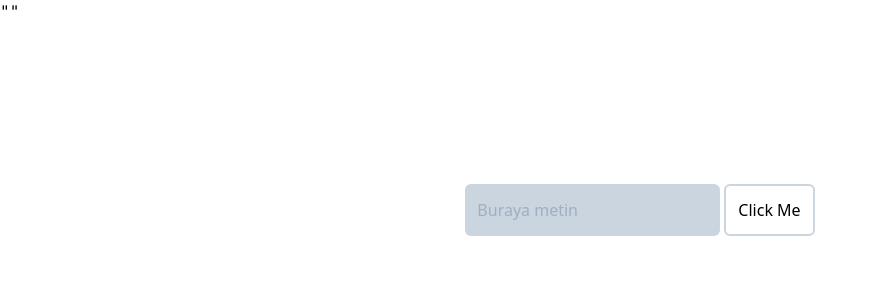
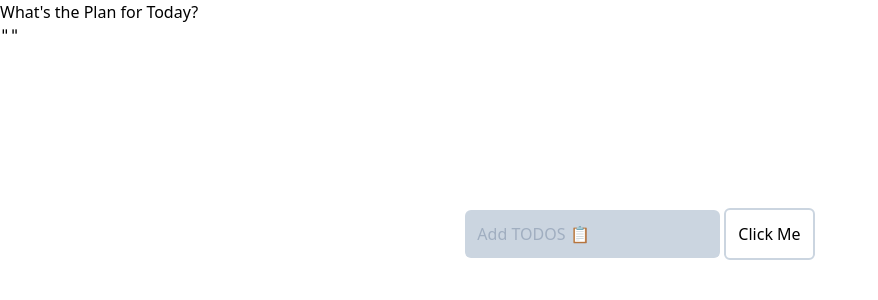
Before and after one commit to ramazandogna/complex-todo-app, a React (Create React App) app: page / in a window 1280 px wide. Shown: the top 300 px of the page, without its empty margins (0-878 px from the left). Built offline with nearby package versions, Linux system fonts and the light colour scheme; the HTML template or start-up script is replaced by a standard one.

Commit message:
Input Fixed
All input error fixed :)

```diff
--- a/src/App.js
+++ b/src/App.js
@@ -1,54 +1,14 @@
 import './App.css';
 
-import React, { useRef, useState } from 'react';
+import React, { useEffect, useRef, useState } from 'react';
 
-import { useSubmit } from 'react-router-dom';
+import TodoList from './components/TodoList';
 
-function App() {
-   const [getText, setGetText] = useState('');
-   const [items, setItems] = useState([]);
-
-   const ref = useRef(null);
-
-   const handleChange = (e) => {
-      setItems(e.target.value);
-   };
-
-   const handleClick = () => {
-      setItems([...items, getText]);
-      setGetText('');
-      ref.current.focus();
-      console.log(ref.current.value);
-   };
-
+function App(todo, props) {
    return (
-      <>
-         <pre className="box">{JSON.stringify(getText)}</pre>
-         <div className="">
-            <div className="flex justify-center align-middle mt-40">
-               <input
-                  ref={ref}
-                  placeholder="Buraya metin"
-                  className=" max-w-xs bg-gray-400 p-3 rounded-md hover:bg-blue-600"
-                  onChange={handleChange}
-                  value={getText}
-               />
-               <button
-                  className="border-2 border-gray-400 hover:border-blue-500 p-3 rounded-md ml-1"
-                  onClick={handleClick}
-               >
-                  Click Me
-               </button>
-            </div>
-            <div className="bg-red-200 justify-center align-middle">
-               <ul>
-                  {items.map((item, key) => (
-                     <li key={key}>{item}</li>
-                  ))}
-               </ul>
-            </div>
-         </div>
-      </>
+      <div className="">
+         <TodoList />
+      </div>
    );
 }
 export default App;
--- a/src/components/Input.js
+++ /dev/null
@@ -1,7 +0,0 @@
-import React from 'react';
-
-function input() {
-   return <div></div>;
-}
-
-export default input;
--- a/src/components/List.js
+++ /dev/null
@@ -1,22 +0,0 @@
-import React from 'react';
-
-function List() {
-   return (
-      <div className="mt-10 flex ">
-         <ul>
-            <li>1</li>
-            <li>1</li>
-            <li>1</li>
-            <li>1</li>
-            <button className="bg-gray-300 p-4 mr-1  hover:bg-gray-400 rounded">
-               edit
-            </button>
-            <button className="bg-gray-300 p-4 mr-1 hover:bg-gray-400 rounded">
-               erase
-            </button>
-         </ul>
-      </div>
-   );
-}
-
-export default List;
--- /dev/null
+++ b/src/components/TodoForm.js
@@ -0,0 +1,55 @@
+import React, { useState } from 'react';
+
+function TodoForm(props, todos) {
+   const [input, setInput] = useState('');
+
+   const handleChange = (e) => {
+      setInput(e.target.value);
+   };
+
+   const handleSubmit = (e) => {
+      e.preventDefault();
+      props.onSubmit({
+         id: Math.floor(Math.random() * 1000),
+         text: input,
+      });
+      setInput('');
+   };
+
+   return (
+      <div>
+         <>
+            <pre className="box">{JSON.stringify(input)}</pre>
+            <div className="">
+               <div className="flex justify-center align-middle mt-40">
+                  <form onSubmit={handleSubmit}>
+                     <input
+                        placeholder="Add TODOS 📋"
+                        className=" max-w-xs bg-gray-400 p-3 rounded-md hover:bg-blue-600"
+                        onChange={handleChange}
+                        value={input}
+                        onSubmit={handleSubmit}
+                        name="text"
+                     />
+                     <button
+                        className="border-2 border-gray-400 hover:border-blue-500 p-3 rounded-md ml-1"
+                        onClick={handleSubmit}
+                     >
+                        Click Me
+                     </button>
+                  </form>
+               </div>
+               <div className="bg-red-200 justify-center align-middle">
+                  {/* <ul>
+             {items.map((item, key) => (
+                <li key={key}>{item}</li>
+             ))}
+          </ul> */}
+               </div>
+            </div>
+         </>
+      </div>
+   );
+}
+
+export default TodoForm;
--- /dev/null
+++ b/src/components/TodoList.js
@@ -0,0 +1,27 @@
+import React, { useState } from 'react';
+
+import TodoForm from './TodoForm';
+
+function TodoList(todo) {
+   const [todos, setTodos] = useState([]);
+
+   const addTodo = (todo) => {
+      if (!todo.text) {
+         return;
+      }
+
+      const newTodos = [todo, ...todos];
+
+      setTodos(newTodos);
+      console.log(todo, ...todos);
+   };
+
+   return (
+      <div>
+         <h1>What's the Plan for Today?</h1>
+         <TodoForm onSubmit={addTodo} todos />
+      </div>
+   );
+}
+
+export default TodoList;
```
